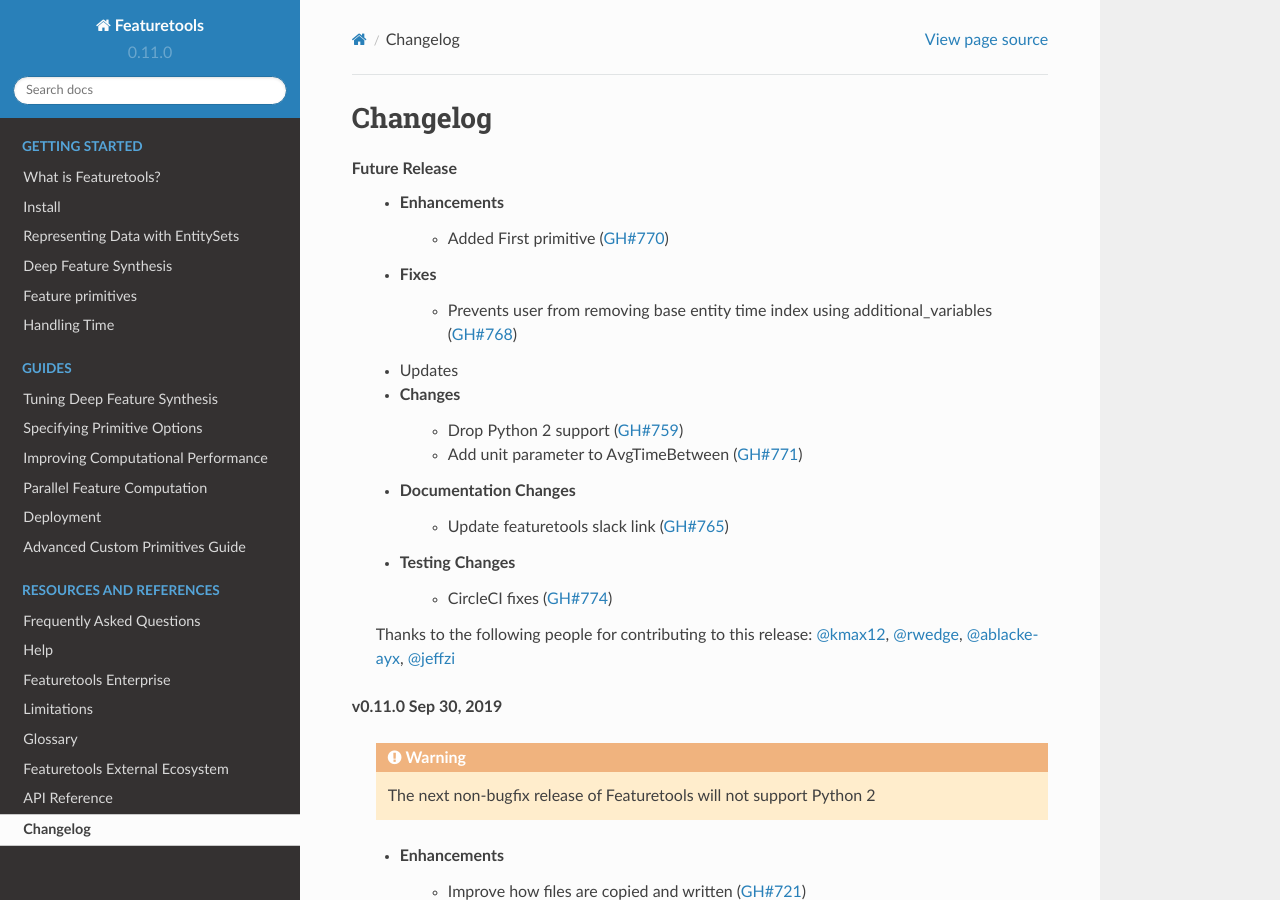
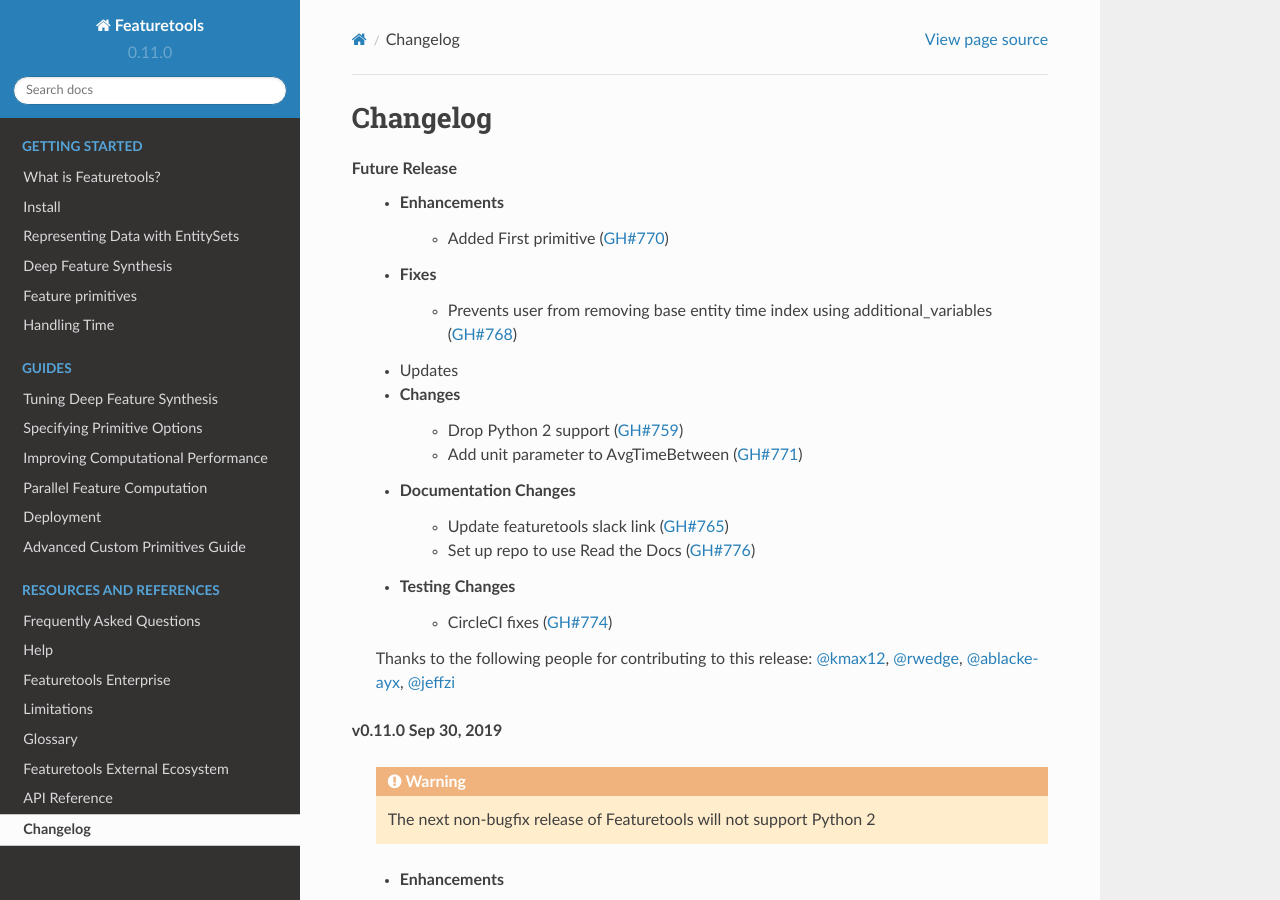
Before and after one commit to alteryx/featuretools, a Sphinx documentation site: the page built from docs/source/changelog.rst, in a window 1280 px wide and 900 px high. Built offline with Sphinx 7.4.7 and the Read the Docs theme 2.0.0, drawn with Linux system fonts in a browser that asks for light colours; pages that are not in the unit, such as notebooks, are missing from menus.

Commit message:
update changelog

```diff
--- a/docs/source/changelog.rst
+++ b/docs/source/changelog.rst
@@ -13,6 +13,7 @@
         * Add unit parameter to AvgTimeBetween (:pr:`771`)
     * Documentation Changes
         * Update featuretools slack link (:pr:`765`)
+        * Set up repo to use Read the Docs (:pr:`776`)
     * Testing Changes
         * CircleCI fixes (:pr:`774`)
 
```
